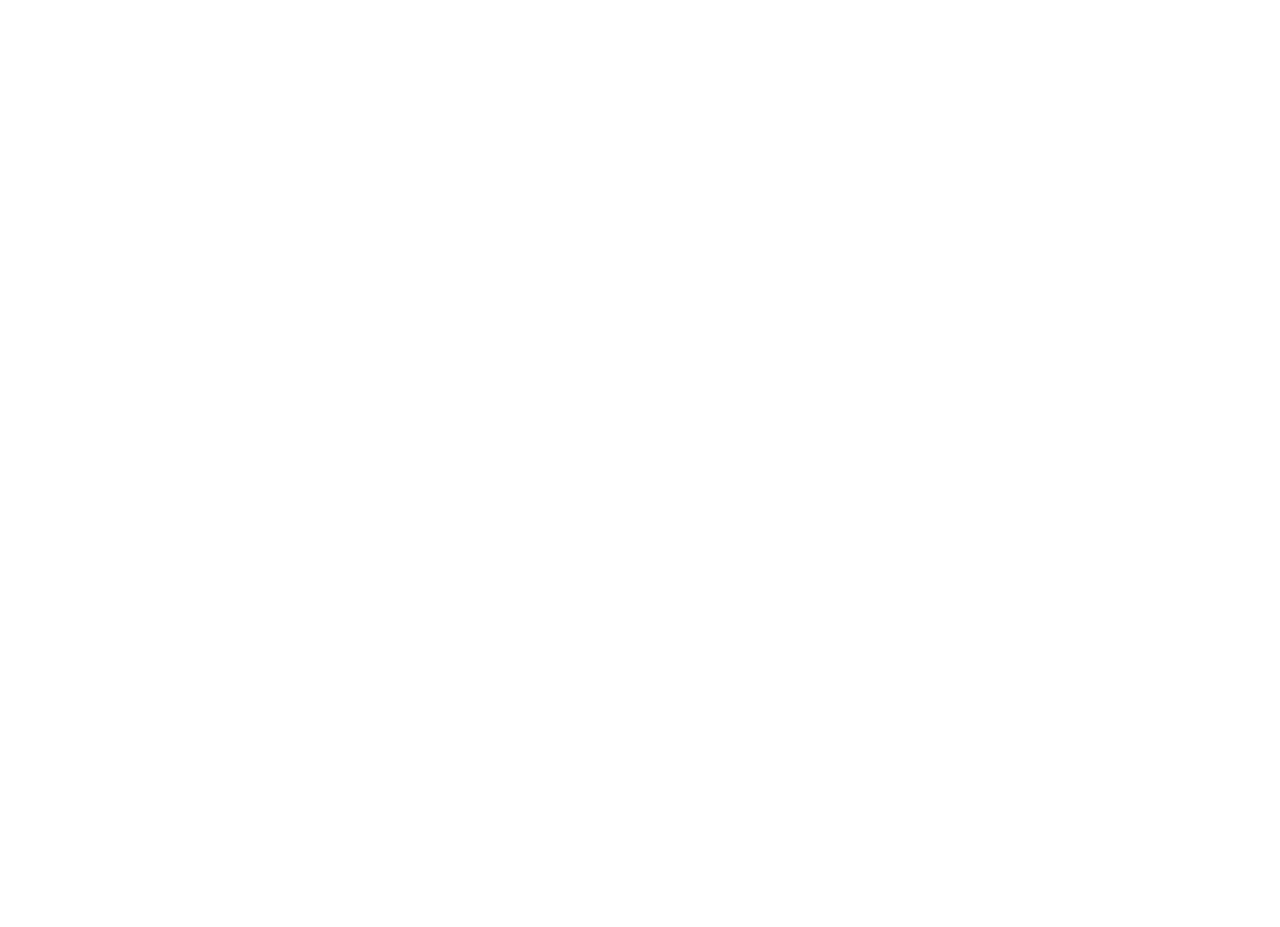
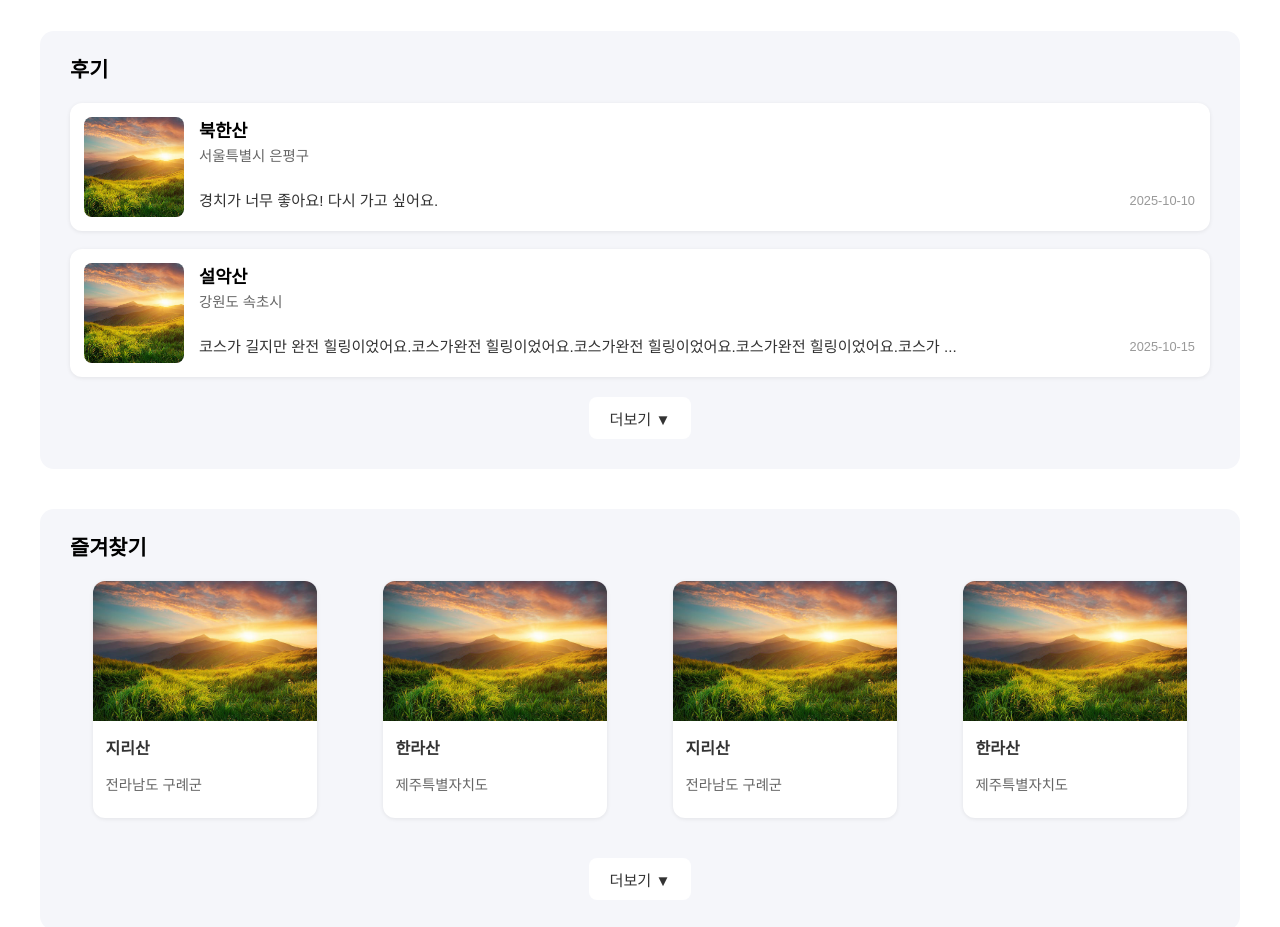
Before and after one commit to GYUM17/OSS_Project_san, a React (Create React App) app: page /mypage in a window 1280 px wide. Shown: the part 211-1138 px from the top of the page. Before the commit the page ends 800 px from the top, so only its background shows below. Built offline with nearby package versions, Linux system fonts and the light colour scheme; no server answers.

Commit message:
마이페이지 완성

```diff
--- a/src/pages/DetailPage.js
+++ b/src/pages/DetailPage.js
@@ -162,7 +162,7 @@
           className={`tab ${activeTab === "comment" ? "active" : ""}`}
           onClick={() => scrollToSection(commentRef)}
         >
-          댓글
+          후기
         </span>
       </div>
 
--- /dev/null
+++ b/src/pages/Mypage.css
@@ -0,0 +1,276 @@
+.mypage-container {
+  padding: 40px;
+
+  max-width: 1200px;
+  margin: 0 auto;
+
+  font-family: "Pretendard", sans-serif;
+}
+
+/* -------------- 프로필 영역 -------------- */
+.profile-section {
+  display: flex;
+  align-items: center;
+  gap: 20px;
+
+  margin-bottom: 30px;
+}
+
+.profile-img {
+  /* 프로필 이미지 */
+  width: 80px;
+  height: 80px;
+
+  border-radius: 50%;
+
+  object-fit: cover;
+}
+
+.profile-info h2 {
+  /* 이름 부분 */
+  margin: 0;
+
+  font-size: 1.6rem;
+}
+
+.profile-info p {
+  /* 메일 부분*/
+  margin: 4px 0;
+
+  color: #666;
+}
+
+.stats {
+  /* 후기, 즐겨찾기 글씨 */
+  display: flex;
+
+  gap: 12px;
+
+  font-weight: 500;
+  color: #333;
+}
+
+/* -------------- 후기 카드 -------------- */
+.reviews-section {
+  /* 후기 전체 부분*/
+  margin-top: 30px;
+}
+
+.review-card-box {
+  /* 후기 내용 담는 카드 */
+  display: flex;
+  align-items: flex-start;
+
+  background: #fff;
+
+  border-radius: 12px;
+
+  padding: 14px;
+
+  box-shadow: 0 1px 4px rgba(0, 0, 0, 0.08);
+  position: relative;
+
+  transition: transform 0.15s ease;
+}
+.review-card-box:hover {
+  /* hover 했을 때*/
+  transform: translateY(-4px);
+}
+
+.review-img {
+  /* 후기 이미지 */
+  width: 100px;
+  height: 100px;
+
+  border-radius: 8px;
+
+  object-fit: cover;
+
+  margin-right: 15px;
+}
+
+.review-content {
+  /* 후기 레이아웃 */
+  flex: 1;
+  display: flex;
+
+  flex-direction: column;
+}
+
+.review-title {
+  /* 후기 산 이름 */
+  margin: 0;
+
+  font-size: 1.1rem;
+  font-weight: 600;
+}
+
+.review-address {
+  /* 후기 주소 */
+  color: #666;
+  font-size: 0.9rem;
+
+  margin: 2px 0 8px 0;
+}
+
+.review-text {
+  /* 후기 댓글 내용 */
+  color: #333;
+  font-size: 0.95rem;
+
+  margin-bottom: 5px;
+
+  flex-grow: 1;
+}
+
+.review-date {
+  /* 후기 만든 날짜 */
+  font-size: 0.8rem;
+  color: #999;
+
+  position: absolute;
+
+  bottom: 10px;
+  right: 15px;
+}
+
+/* 후기 부분 담는 박스 */
+.section-box {
+  background-color: #f5f6fa;
+
+  border-radius: 14px;
+
+  padding: 1px 30px 30px 30px;
+  margin-bottom: 20px;
+}
+
+.section-title {
+  color: #000000;
+  font-size: 1.3rem;
+  font-weight: 600;
+
+  margin-bottom: 20px;
+  display: flex;
+  align-items: center;
+  gap: 10px;
+}
+
+.review-card-list {
+  display: flex;
+  flex-direction: column;
+
+  gap: 18px;
+}
+
+/* -------------- load More 버튼 --------------*/
+.load-more-btn {
+  display: block;
+  margin: 20px auto 0 auto; /* 중앙 정렬 */
+  padding: 10px 20px;
+
+  font-size: 0.95rem;
+  font-weight: 500;
+  color: #333;
+  background-color: #fff;
+
+  border: none;
+  border-radius: 8px;
+
+  cursor: pointer;
+  transition: all 0.2s ease;
+}
+
+.load-more-btn:hover {
+  background-color: #d8d1c5;
+}
+
+/* -------------- 즐겨찾기 카드 -------------- */
+.favorites-section {
+  margin-top: 40px;
+}
+
+.favorites-section .section-box {
+  background-color: #f5f6fa;
+
+  border-radius: 14px;
+
+  padding: 1px 30px 30px 30px;
+  margin-bottom: 20px;
+}
+
+.favorite-list {
+  display: grid;
+  grid-template-columns: repeat(auto-fill, minmax(260px, 1fr));
+
+  gap: 20px;
+  padding-bottom: 20px;
+
+  justify-content: center;
+}
+
+.favorite-card {
+  background: #fff;
+
+  border-radius: 12px;
+
+  overflow: hidden;
+
+  box-shadow: 0 1px 4px rgba(0, 0, 0, 0.08);
+
+  transition: transform 0.15s ease, box-shadow 0.15s ease;
+  cursor: pointer;
+
+  max-width: 280px;
+  margin: 0 auto;
+}
+
+.favorite-card:hover {
+  transform: translateY(-4px);
+  box-shadow: 0 4px 10px rgba(0, 0, 0, 0.15);
+}
+
+.favorite-card img {
+  width: 100%;
+  height: 140px;
+
+  object-fit: cover;
+}
+
+.favorite-info {
+  padding: 10px 12px;
+}
+
+.favorite-info h4 {
+  margin: 0;
+
+  font-size: 1rem;
+  font-weight: 600;
+
+  color: #333;
+
+}
+
+.favorite-info p {
+  font-size: 0.9rem;
+  color: #666;
+}
+
+
+/* -------------- 반응형 (화면이 좁을 때 2~3열로 자동 조정) -------------- */
+@media (max-width: 1200px) {
+  .favorite-list {
+    grid-template-columns: repeat(auto-fill, minmax(240px, 1fr));
+  }
+}
+
+@media (max-width: 1000px) {
+  .favorite-list {
+    grid-template-columns: repeat(3, 1fr);
+  }
+}
+
+@media (max-width: 700px) {
+  .favorite-list {
+    grid-template-columns: repeat(2, 1fr);
+  }
+}
--- a/src/pages/Mypage.js
+++ b/src/pages/Mypage.js
@@ -1,11 +1,193 @@
-import React from "react";
+import React, { useEffect, useState } from "react";
+import "./Mypage.css";
 
-function Mypage(){
-  return(
-    <>
-      <h1> 마이페이지 </h1>
-    </>
+function MyPage() {
+  // 임시 데이터 ==> 나중에 데이터 연결할 때 수정
+  // 사용자 프로필
+  const [user, setUser] = useState({
+    name: "원중",
+    email: "wonjung1919@handong.ac.kr",
+    profileImage: "/sanlogo.png",
+  });
+
+  // 사용자가 남긴 후기
+  const [reviews, setReviews] = useState([
+    {
+      id: 1,
+      mountainName: "북한산",
+      address: "서울특별시 은평구",
+      image: "/mou.jpg",
+      content: "경치가 너무 좋아요! 다시 가고 싶어요.",
+      createdAt: "2025-10-10",
+    },
+    {
+      id: 2,
+      mountainName: "설악산",
+      address: "강원도 속초시",
+      image: "/mou.jpg",
+      content:
+        "코스가 길지만 완전 힐링이었어요.코스가완전 힐링이었어요.코스가완전 힐링이었어요.코스가완전 힐링이었어요.코스가 길지만 완전 완전 완전만 완전 완전 완전만 완전 완전 완전 완전 완전 완전 ",
+      createdAt: "2025-10-15",
+    },
+    {
+      id: 3,
+      mountainName: "지리산",
+      address: "전라남도 구례군",
+      image: "/mou.jpg",
+      content: "정말 힘들지만 정상 뷰는 압도적이에요.",
+      createdAt: "2025-09-30",
+    },
+    {
+      id: 4,
+      mountainName: "한라산",
+      address: "제주특별자치도",
+      image: "/mou.jpg",
+      content: "눈 덮인 겨울 산은 진짜 예술입니다.",
+      createdAt: "2025-01-22",
+    },
+    {
+      id: 5,
+      mountainName: "도봉산",
+      address: "서울특별시 도봉구",
+      image: "/mou.jpg",
+      content: "가볍게 오르기 좋아요.",
+      createdAt: "2024-12-18",
+    },
+  ]);
+
+  // 사용자가 남긴 즐겨찾기
+  const [favorites, setFavorites] = useState([
+    {
+      id: 3,
+      mountainName: "지리산",
+      address: "전라남도 구례군",
+      image: "/mou.jpg",
+    },
+    {
+      id: 4,
+      mountainName: "한라산",
+      address: "제주특별자치도",
+      image: "/mou.jpg",
+    },
+    {
+      id: 3,
+      mountainName: "지리산",
+      address: "전라남도 구례군",
+      image: "/mou.jpg",
+    },
+    {
+      id: 4,
+      mountainName: "한라산",
+      address: "제주특별자치도",
+      image: "/mou.jpg",
+    },
+    {
+      id: 3,
+      mountainName: "지리산",
+      address: "전라남도 구례군",
+      image: "/mou.jpg",
+    },
+    {
+      id: 4,
+      mountainName: "한라산",
+      address: "제주특별자치도",
+      image: "/mou.jpg",
+    },
+  ]);
+
+  // 후기 2개씩 보여주기
+  const [visibleCount, setVisibleCount] = useState(2);
+
+  // 더보기 누르면 2개씩 추가하기
+  const handleLoadMore = () => {
+    setVisibleCount((prev) => prev + 2);
+  };
+
+  // 즐겨찾기 4개씩 보여주기
+  const [visibleFavorites, setVisibleFavorites] = useState(4);
+  const handleLoadMoreFavorites = () => setVisibleFavorites((prev) => prev + 4);
+
+  return (
+    <div className="mypage-container">
+      {/* 프로필 영역 */}
+      <section className="profile-section">
+        <img
+          src={user.profileImage}
+          alt="프로필 사진"
+          className="profile-img"
+        />
+        <div className="profile-info">
+          <h2>{user.name}</h2>
+          <p>{user.email}</p>
+          <div className="stats">
+            <span>후기 {reviews.length}</span>
+            <span>즐겨찾기 {favorites.length}</span>
+          </div>
+        </div>
+      </section>
+
+      {/* 후기 목록 */}
+      <section className="reviews-section">
+        <div className="section-box">
+          <h3 className="section-title">후기</h3>
+
+          <div className="review-card-list">
+            {reviews.slice(0, visibleCount).map((r) => (
+              <div key={r.id} className="review-card-box">
+                <img
+                  src={r.image}
+                  alt={r.mountainName}
+                  className="review-img"
+                />
+
+                <div className="review-content">
+                  <h4 className="review-title">{r.mountainName}</h4>
+                  <p className="review-address">{r.address}</p>
+                  <p className="review-text">
+                    {r.content.length > 60
+                      ? r.content.slice(0, 60) + " ..."
+                      : r.content}
+                  </p>{" "}
+                  {/* 글자 1줄 정도로 제한 */}
+                  <p className="review-date">{r.createdAt}</p>
+                </div>
+              </div>
+            ))}
+          </div>
+          {/* 후기 개수보다 visibleCount가 적을 때 load 표시 */}
+          {visibleCount < reviews.length && (
+            <button className="load-more-btn" onClick={handleLoadMore}>
+              더보기 ▼
+            </button>
+          )}
+        </div>
+      </section>
+
+      {/* 즐겨찾기 목록 */}
+      <section className="favorites-section">
+        <div className="section-box">
+          <h3 className="section-title">즐겨찾기</h3>
+          <div className="favorite-list">
+            {favorites.slice(0, visibleFavorites).map((f) => (
+              <div key={f.id} className="favorite-card">
+                <img src={f.image} alt={f.mountainName} />
+                <div className="favorite-info">
+                  <h4>{f.mountainName}</h4>
+                  <p>{f.address}</p>
+                </div>
+              </div>
+            ))}
+          </div>
+          {/* 즐겨찾기 더보기 활성화 */}
+          {visibleFavorites < favorites.length && (
+            <button className="load-more-btn" onClick={handleLoadMoreFavorites}>
+              더보기 ▼
+            </button>
+          )}
+        </div>
+      </section>
+    </div>
   );
 }
 
-export default Mypage;
+export default MyPage;
```
